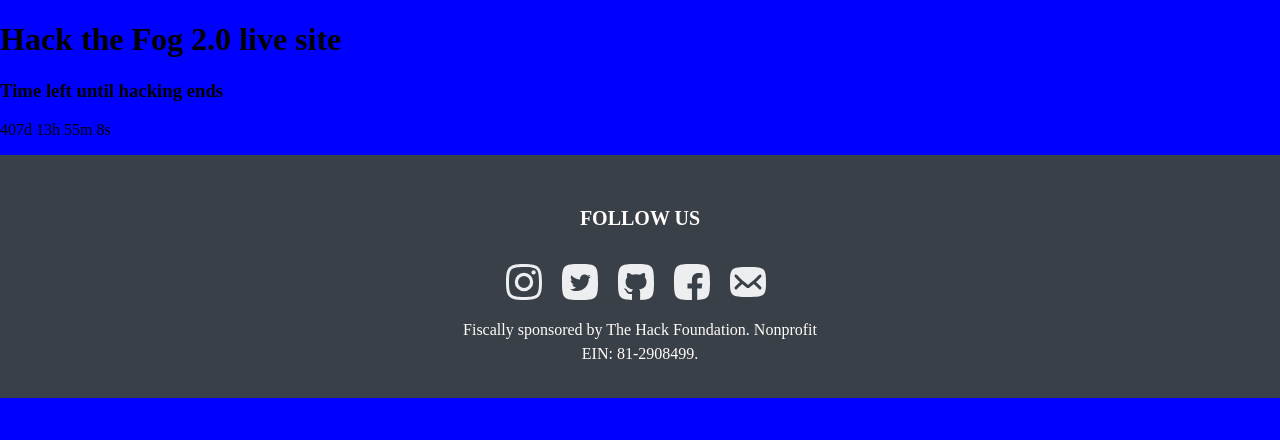
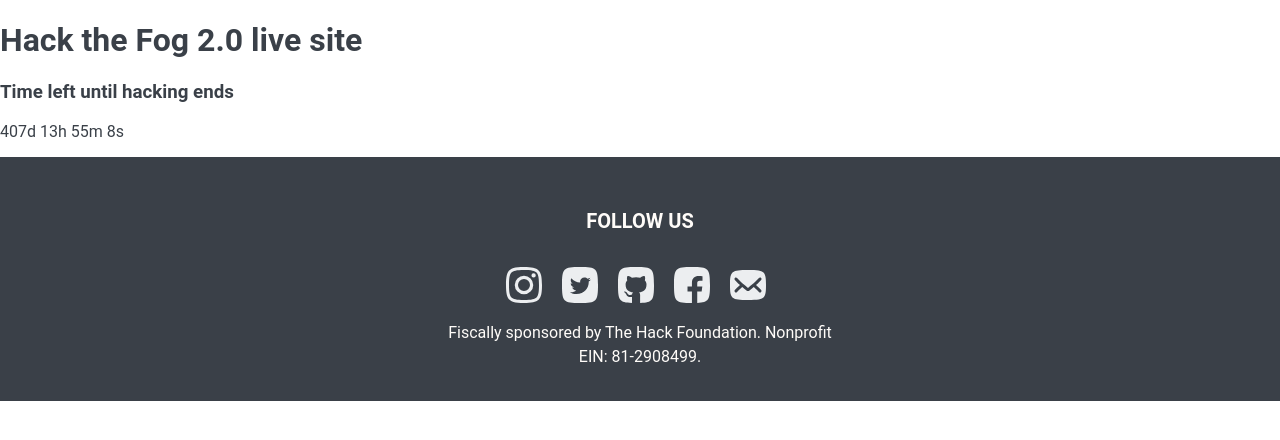
Before and after one commit to hackthefog/LiveSite, a Flask app: page / in a window 1280 px wide. Shown: the top 440 px of the page. Run offline with Flask 2, Linux system fonts and the light colour scheme; some libraries are stand-ins or nearby versions.

Commit message:
Fonts and color

```diff
--- a/livesite/static/css/base.css
+++ b/livesite/static/css/base.css
@@ -1,3 +1,12 @@
-html {
-	background-color: blue;
+html
+{
+	background-color: white;
 }
+
+body
+{
+	margin: 0;
+	padding: 0;
+	color: rgb(58, 64, 72);
+	font-family: 'GothamRounded', Roboto, -apple-system, sans-serif;
+}
--- /dev/null
+++ b/livesite/static/fonts/mercury/index.css
@@ -0,0 +1,6 @@
+@font-face {
+  font-family: Mercury;
+  font-style: normal;
+  font-weight: normal;
+  src: url('Mercury-TextG1Roman.woff') format('woff');
+}
--- a/livesite/templates/base.html
+++ b/livesite/templates/base.html
@@ -53,6 +53,10 @@
   {% block meta %}
   {% endblock %}
 
+  <!-- Fonts -->
+  <link rel="stylesheet" type="text/css" href={{ url_for('static', filename='fonts/index.css') }}>
+  <link rel="stylesheet" type="text/css" href={{ url_for('static', filename='fonts/index.css') }}>
+
   <!-- CSS -->
   <link rel="stylesheet" type="text/css" href={{ url_for('static', filename='css/base.css') }}>
   <link rel="stylesheet" type="text/css" href={{ url_for('static', filename='css/navbar.css') }}>
@@ -66,7 +70,7 @@
   {% endblock %}
 
 </head>
-<body style="margin: 0;">
+<body>
 
   {% include "navbar.html" %}
 
```
Also changed, not shown: livesite/static/fonts/gotham-rounded/index.css (added, +18 -0 lines), livesite/static/fonts/gotham-rounded/GothamRnd-Bold.otf (added), livesite/static/fonts/gotham-rounded/GothamRnd-Book.otf (added), livesite/static/fonts/gotham-rounded/GothamRnd-Medium.otf (added), livesite/static/fonts/mercury/Mercury-TextG1Roman.woff (added).
